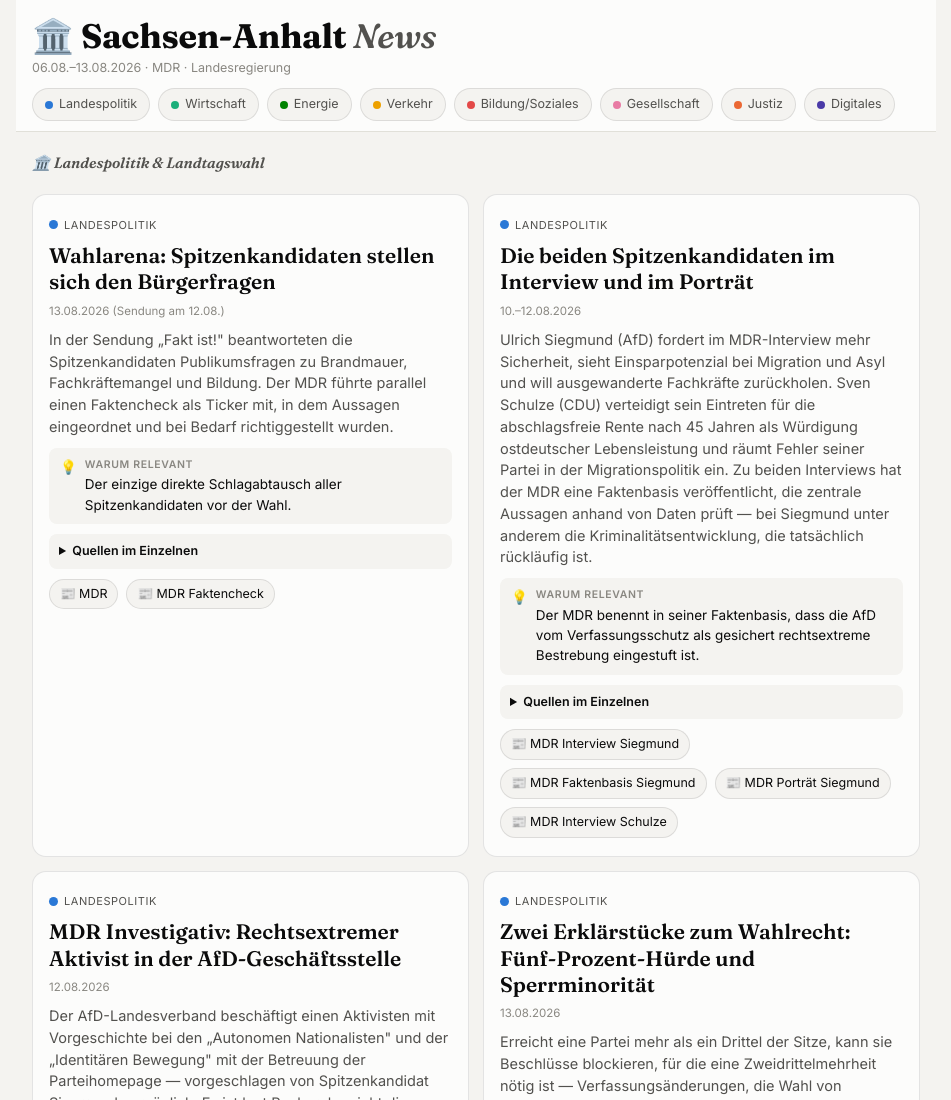
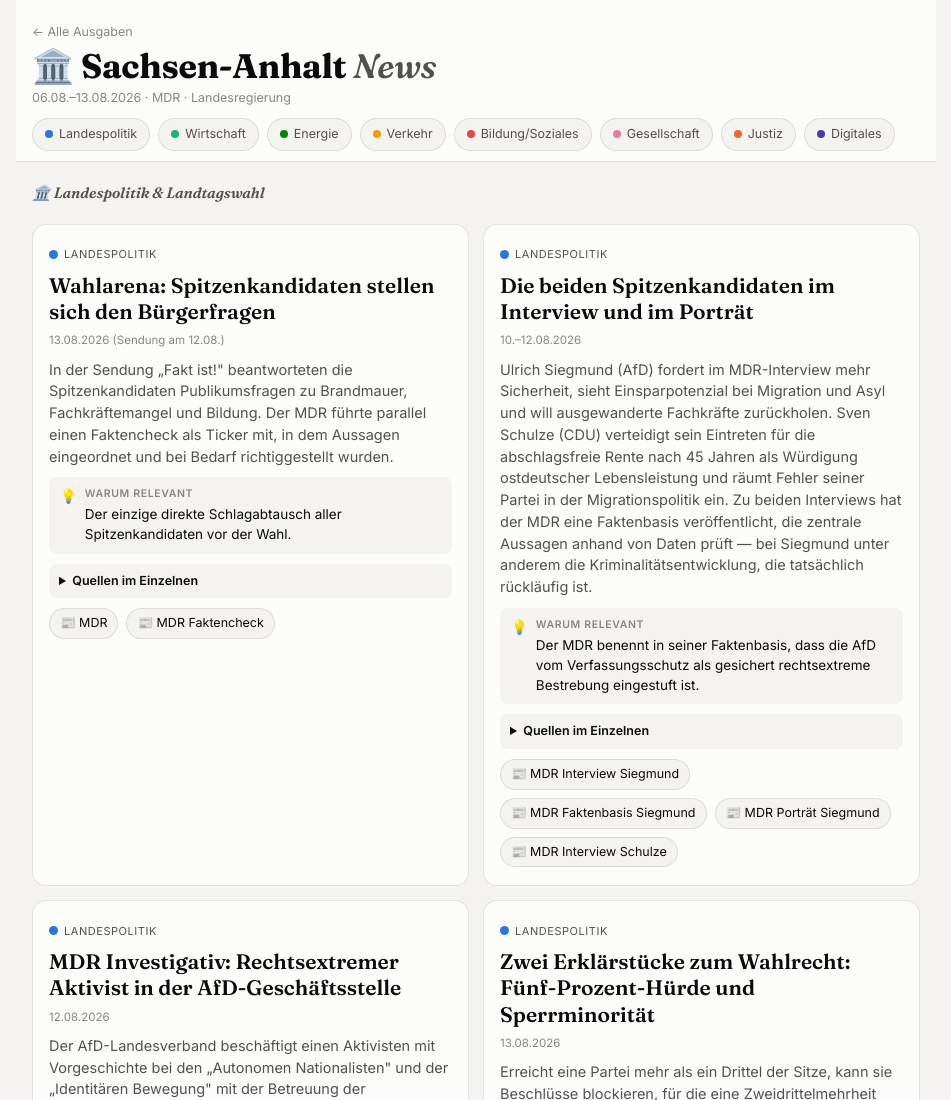
Before and after one commit to arostovd/sachsen-anhalt-news, a plain HTML site: page ausgaben/2026-08-13.html in a window 1280 px wide. Shown: the top 1100 px of the page, without its empty margins (164-1115 px from the left). Drawn offline with Linux system fonts and the light colour scheme.

Commit message:
Add edition 2026-08-13

```diff
--- a/ausgaben/2026-08-13.html
+++ b/ausgaben/2026-08-13.html
@@ -84,7 +84,8 @@
 <div class="wrap">
 
   <header class="top">
-    <h1>🏛️ Sachsen-Anhalt <em>News</em></h1>
+    <a href="../index.html" style="display:inline-block;margin-bottom:6px;font-size:12.5px;color:var(--text-muted);text-decoration:none">&larr; Alle Ausgaben</a>
+    <h1><a href="../index.html" title="Zur Übersicht aller Ausgaben" style="color:inherit;text-decoration:none">🏛️ Sachsen-Anhalt <em>News</em></a></h1>
     <div class="sub">06.08.–13.08.2026 · MDR · Landesregierung</div>
     <nav class="filters">
       <a href="#politik"><span class="dot" style="background:var(--cat-politik)"></span>Landespolitik</a>
```
Also changed, not shown: index.html (+1 -1 lines).
